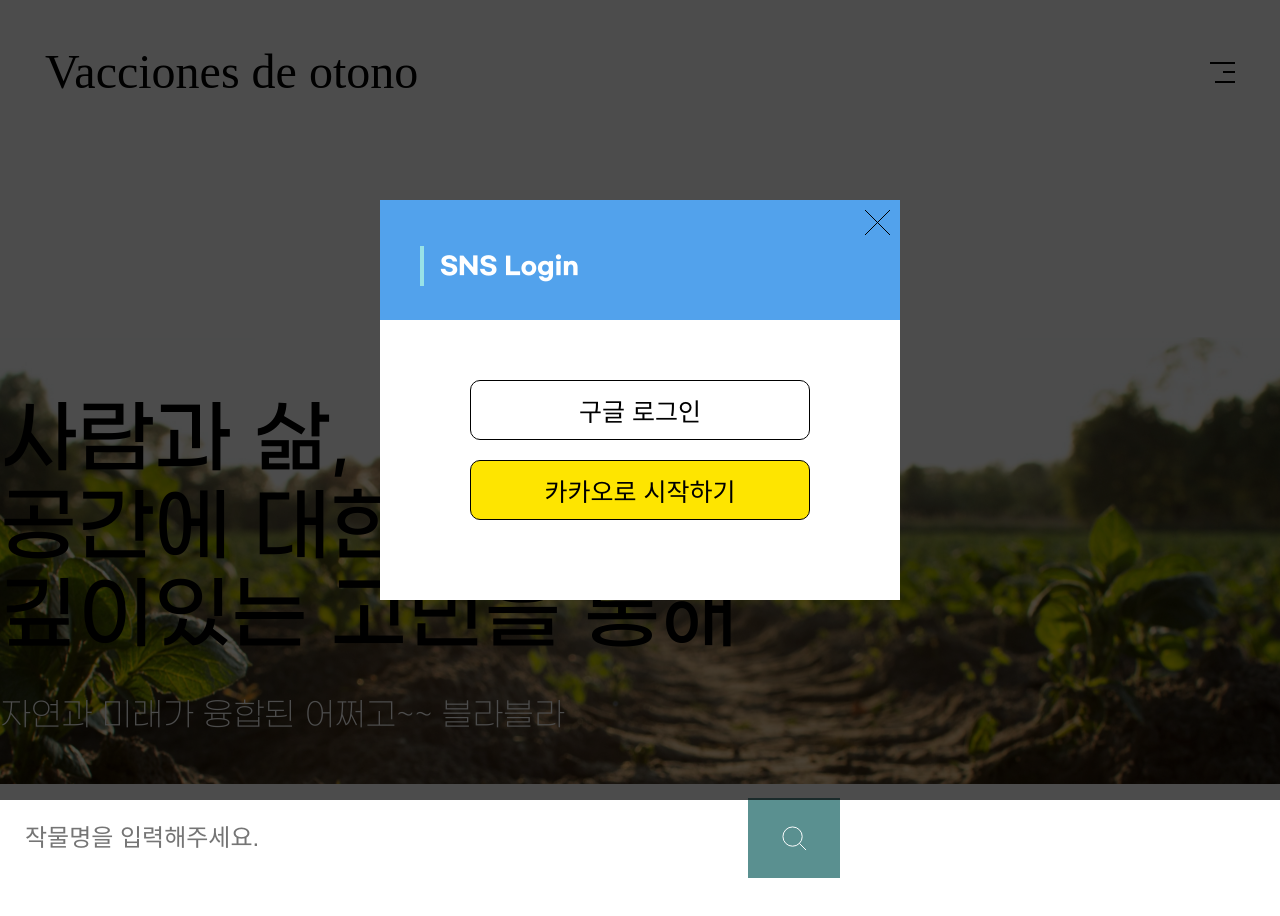
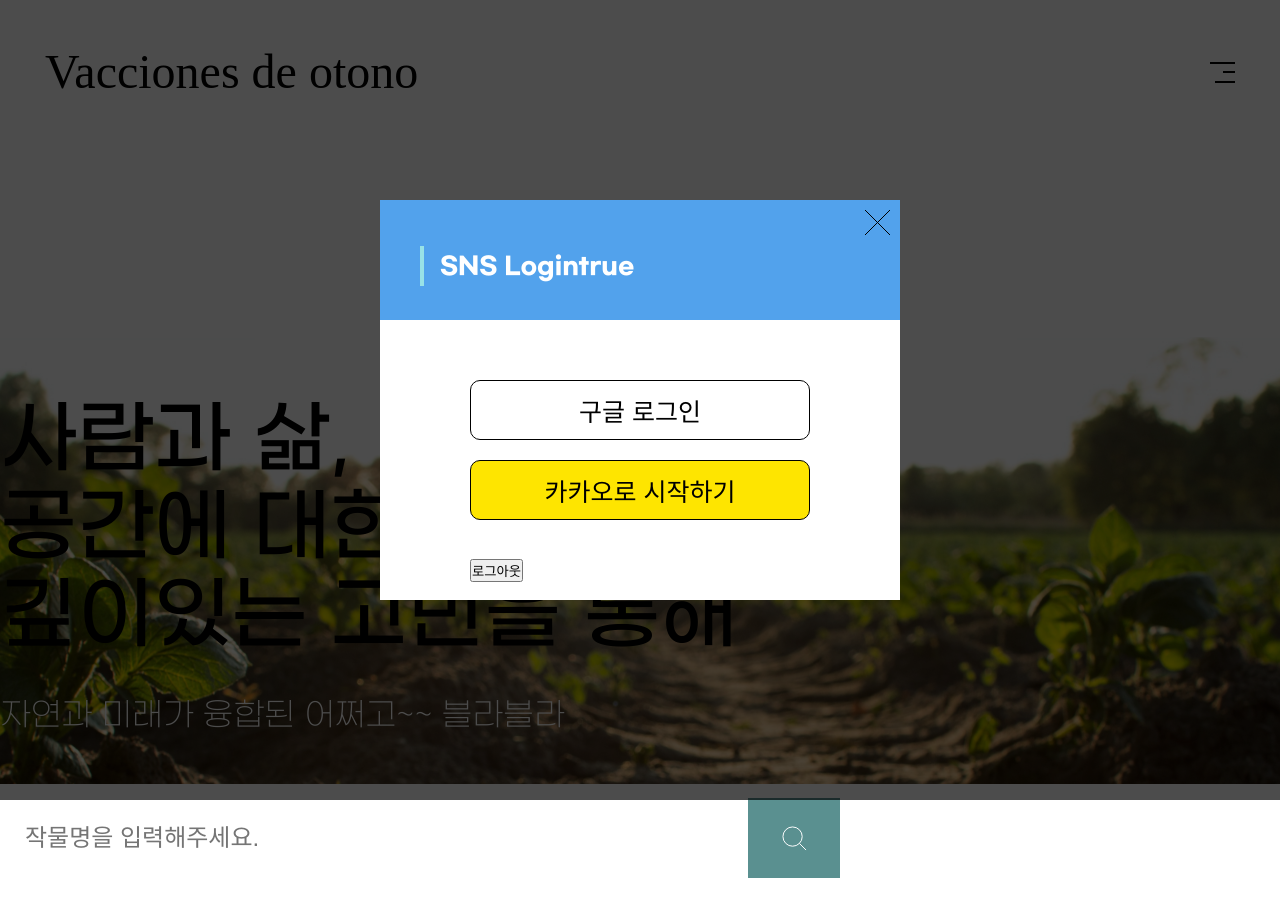
Before and after one commit to fall-vacation/front, a Next.js app: page / in a window 1280 px wide. Both pictures are taken after a click on the element 1222 px from the left and 72 px from the top of the page. Shown: the top 916 px of the page. Built offline with nearby package versions, Linux system fonts and the light colour scheme.

Commit message:
person 추가

```diff
--- a/components/common/GoogleLogin/login.tsx
+++ b/components/common/GoogleLogin/login.tsx
@@ -1,12 +1,13 @@
 import { useGoogleLogin, GoogleLogin, useGoogleOneTapLogin } from "@react-oauth/google";
 import styled from "styled-components";
-import { useUserStore } from "@/store/index";
+
+import person from "lib/person";
 
 export default function GoogleLoginButton() {
   const customLogin = useGoogleLogin({
     onSuccess: (res) => {
       console.log("로그인 성공!", res);
-      sessionStorage.setItem("fall-vacation-access_token", res.access_token);
+      person.login({ token: res.access_token });
     },
   });
 
--- a/components/common/Nav/index.tsx
+++ b/components/common/Nav/index.tsx
@@ -11,13 +11,13 @@ import GoogleLoginButton from "../GoogleLogin/login";
 import GoogleLogoutButton from "../GoogleLogin/logout";
 import KakaoLoginButton from "../KakaoLogin/login";
 import { useEffect } from "react";
+import person from "lib/person";
+import useUserStore from "@/store/user";
 
 const Nav = () => {
   const modalRef = useRef<HTMLDivElement>(null);
   const contentRef = useRef<HTMLDivElement>(null);
   const [isOpen, setIsOpen] = useState<boolean>(false);
-
-  // useOutsideClick(modalRef, () => setIsOpen(false));
 
   useEffect(() => {
     const clickEvt = (e: any) => {
@@ -38,7 +38,7 @@ const Nav = () => {
       <S.NavBar>
         <h1>
           <Link href="/">
-            <a>Vacciones de otono</a>
+            <a>Vacciones de otono </a>
           </Link>
         </h1>
 
@@ -56,7 +56,7 @@ const Nav = () => {
                       <path d="M0 0 L25 25 M25 0 L 0 25 Z" stroke="black"></path>
                     </svg>
                   </Close>
-                  <h2 className="title">SNS Login</h2>
+                  <h2 className="title">SNS Login{String(person.isLogin)}</h2>
                 </div>
                 <ul>
                   {/* <li className="naver">네이버 로그인</li> */}
@@ -65,6 +65,16 @@ const Nav = () => {
                   </li>
                   <li>
                     <KakaoLoginButton />
+                  </li>
+
+                  <li>
+                    <button
+                      onClick={() => {
+                        person.logout;
+                      }}
+                    >
+                      로그아웃
+                    </button>
                   </li>
                 </ul>
               </S.ModalContents>
--- /dev/null
+++ b/lib/person.ts
@@ -0,0 +1,47 @@
+import nookies from "nookies";
+
+const FALL_VACATION_USER_KEY = "fall-vacation-user";
+
+class Person {
+  private static _instance: Person;
+  public static get instance() {
+    return this._instance || (this._instance = new Person());
+  }
+
+  private _isLogin: boolean | undefined = undefined;
+
+  public get isLogin() {
+    if (this._isLogin === undefined) {
+      return true;
+    } else {
+      return this._isLogin;
+    }
+  }
+
+  public set isLogin(b: boolean) {
+    this._isLogin = b;
+  }
+
+  login({ token }: { token: any }) {
+    this._isLogin = true;
+
+    nookies.set(
+      {},
+      FALL_VACATION_USER_KEY,
+      JSON.stringify({
+        "access-token": token,
+      })
+    );
+  }
+
+  logout() {
+    nookies.destroy({}, FALL_VACATION_USER_KEY);
+  }
+
+  load() {
+    const pack = nookies.get()[FALL_VACATION_USER_KEY];
+    return JSON.parse(pack);
+  }
+}
+
+export default Person.instance;
--- a/package.json
+++ b/package.json
@@ -13,12 +13,14 @@
     "@reduxjs/toolkit": "^1.8.5",
     "@svg-maps/south-korea": "^1.0.1",
     "@types/axios": "^0.14.0",
+    "@types/nookies": "^2.0.3",
     "@types/redux-logger": "^3.0.9",
     "@types/styled-components": "^5.1.26",
     "axios": "^0.27.2",
     "gapi-script": "^1.2.0",
     "next": "^12.2.5",
     "next-redux-wrapper": "^8.0.0",
+    "nookies": "^2.5.2",
     "react": "^18.2.0",
     "react-dom": "^18.2.0",
     "react-google-login": "^5.2.2",
--- a/pages/taewans-farm/index.tsx
+++ b/pages/taewans-farm/index.tsx
@@ -7,8 +7,6 @@ type Props = {
 };
 
 const Index = ({ farmList }: Props) => {
-  // const { farmList } = useFarms();
-
   return (
     <div>
       <h2>완이네 텃밭</h2>
--- /dev/null
+++ b/store/user.ts
@@ -0,0 +1,12 @@
+import create from "zustand";
+import { devtools } from "zustand/middleware";
+import { UserStore } from "../types/type";
+
+const useUserStore = create(
+  devtools<UserStore>((set) => ({
+    isLogin: false,
+    setIsLogin: (data: boolean) => set((state: UserStore) => ({ isLogin: data })),
+  }))
+);
+
+export default useUserStore;
--- a/types/type.ts
+++ b/types/type.ts
@@ -36,3 +36,8 @@ export type Farm = {
 export type FarmStore = {
   farmList: Farm[];
 };
+
+export type UserStore = {
+  isLogin: boolean;
+  setIsLogin: (b: boolean) => void;
+};
```
Also changed, not shown: store/data.ts (added, +18 -0 lines), store/index.ts (deleted, +0 -23 lines), 1 other file (tests, documents, lock files or other folders).
